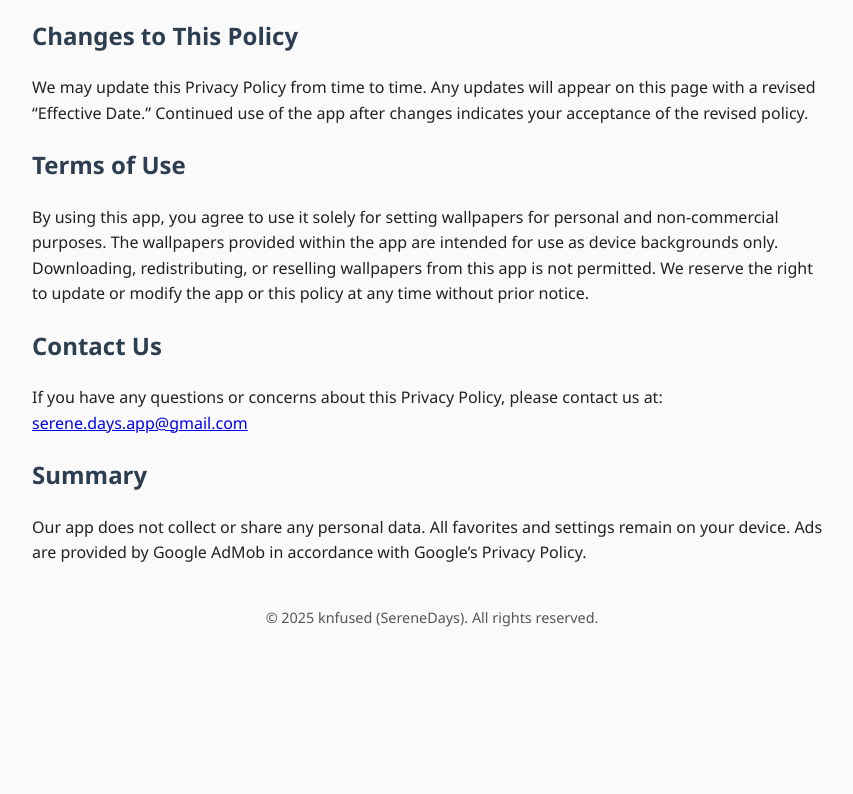
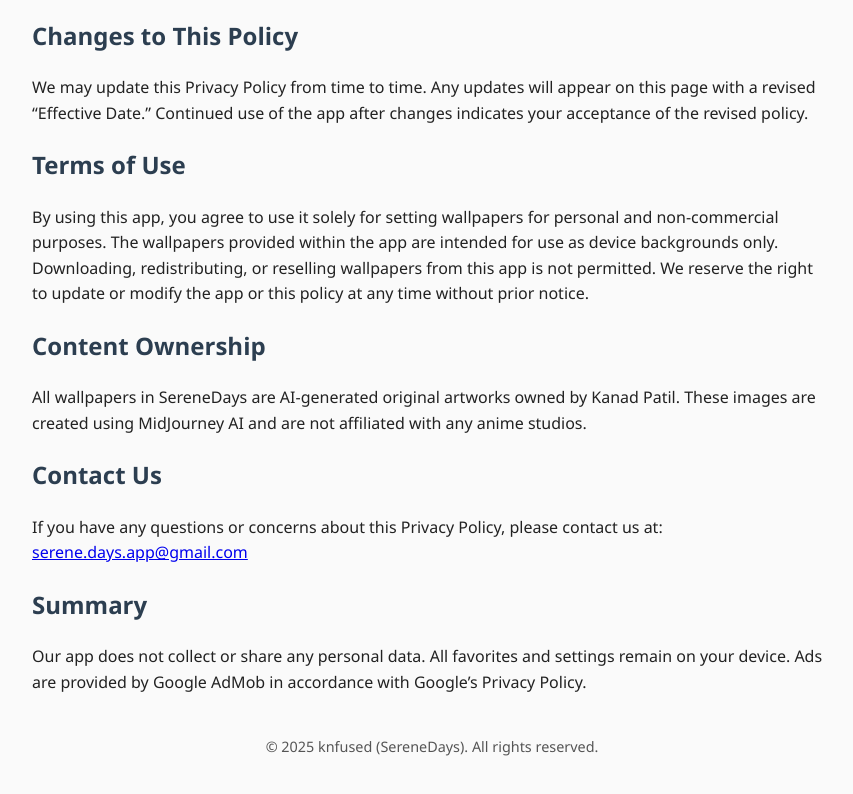
Before and after one commit to kndcodes/PrivacyPolicyOfSereneDaysAnimeNatureHDApp, a plain HTML site: page index.html in a window 1280 px wide. Shown: the part 1338-2132 px from the top of the page, without its empty margins (208-1061 px from the left). Before the commit the page ends 2027 px from the top, so only its background shows below. Drawn offline with Linux system fonts and the light colour scheme.

Commit message:
Update index.html

```diff
--- a/index.html
+++ b/index.html
@@ -84,6 +84,9 @@
   <h2>Terms of Use</h2>
   <p>By using this app, you agree to use it solely for setting wallpapers for personal and non-commercial purposes. The wallpapers provided within the app are intended for use as device backgrounds only. Downloading, redistributing, or reselling wallpapers from this app is not permitted. We reserve the right to update or modify the app or this policy at any time without prior notice.</p>
 
+  <h2>Content Ownership</h2>
+  <p>All wallpapers in SereneDays are AI-generated original artworks owned by Kanad Patil. These images are created using MidJourney AI and are not affiliated with any anime studios.</p>
+
   <h2>Contact Us</h2>
   <p>If you have any questions or concerns about this Privacy Policy, please contact us at:<br>
   <a href="mailto:serene.days.app@gmail.com">serene.days.app@gmail.com</a></p>
```
